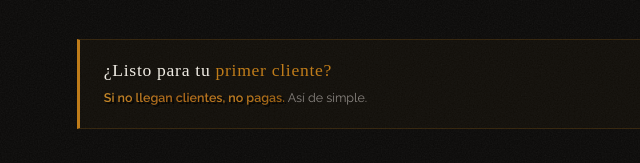
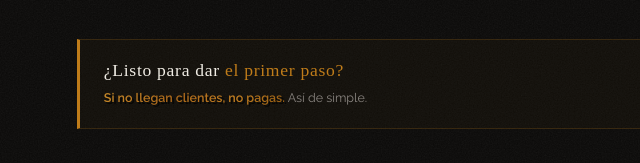
Before and after one commit to Demo-proyects/Proposer-Barber, a plain HTML site: page index.html in a window 1280 px wide. Shown: the part 8431-8594 px from the top of the page, 0-640 px from the left. Drawn offline with nearby package versions, Linux system fonts and the light colour scheme; a web font is replaced by a local one.

Commit message:
Update index.html

```diff
--- a/index.html
+++ b/index.html
@@ -874,7 +874,7 @@
     <div class="mt-9 flex flex-col sm:flex-row items-start sm:items-center justify-between gap-5 px-6 py-5 border border-[rgba(191,124,26,.2)] border-l-[3px] border-l-[#bf7c1a] bg-[rgba(191,124,26,.03)]">
       <div>
         <p class="font-rye text-[1.1rem] tracking-[.04em] text-[#f0ece4] leading-[1.2] mb-[6px]">
-          ¿Listo para tu <span class="word-gold">primer cliente?</span>
+          ¿Listo para dar <span class="word-gold">el primer paso?</span>
         </p>
         <p class="font-rally text-[.78rem] leading-[1.6] m-0">
           <span class="line-gold" style="font-weight:600;">Si no llegan clientes, no pagas.</span>
@@ -1106,6 +1106,7 @@ document.addEventListener('keydown', e => { if(e.key === 'Escape') closeMapModal
 <script src="js/contacto.js" defer></script>
 <script src="js/faq.js" defer></script>
 <script src="js/reviews.js" defer></script>
+
 <script>
 
 // Bloquea clic derecho
```
